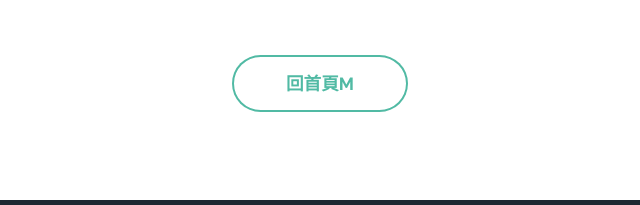
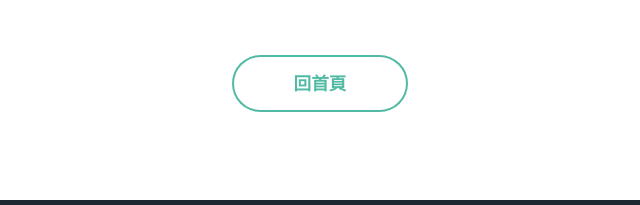
Before and after one commit to a25903890/2019classpage3new, a plain HTML site: page index.html in a window 1280 px wide. Shown: the part 595-800 px from the top of the page, 320-960 px from the left. Drawn offline with Linux system fonts and the light colour scheme.

Commit message:
Update index.html

```diff
--- a/index.html
+++ b/index.html
@@ -35,7 +35,7 @@
 						<a href="#" class="image"><img src="images/IMG_0693.jpg" alt="" /></a>
 					</div>
 					<ul class="actions">
-						<li><a href="#" class="button big alt">回首頁m</a></li>
+						<li><a href="#" class="button big alt">回首頁</a></li>
 					</ul>
 				</div>
 			</section>
```
